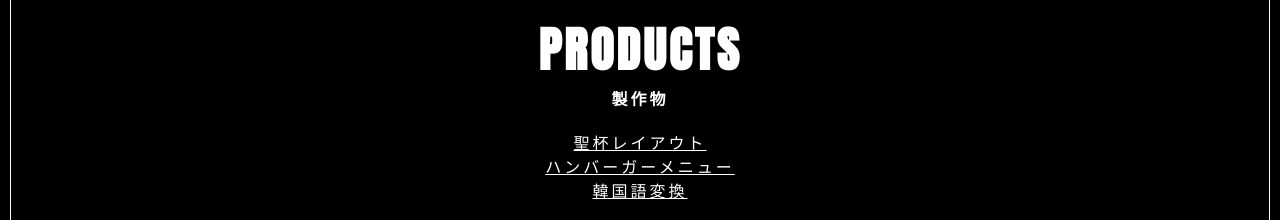
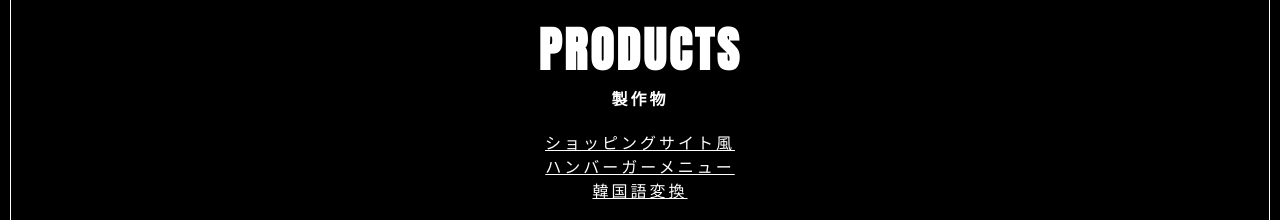
Before and after one commit to nkryu/portfolio, a website: page src/index.html in a window 1280 px wide. Shown: the part 2000-2220 px from the top of the page. Drawn offline with Linux system fonts and the light colour scheme.

Commit message:
Update index.html

```diff
--- a/src/index.html
+++ b/src/index.html
@@ -91,7 +91,7 @@
         <h1>PRODUCTS</h1>
         <p>製作物</p>
         <ul>
-          <li><a href=" https://nkryu.github.io/layout/" target="_blank">聖杯レイアウト</a></li>
+          <li><a href=" https://nkryu.github.io/layout/" target="_blank">ショッピングサイト風</a></li>
           <li><a href="https://nkryu.github.io/menu/" target="_blank">ハンバーガーメニュー</a></li>
           <li><a href="https://nkryu.github.io/korea/" target="_blank">韓国語変換</a></li>
         </ul>
```
